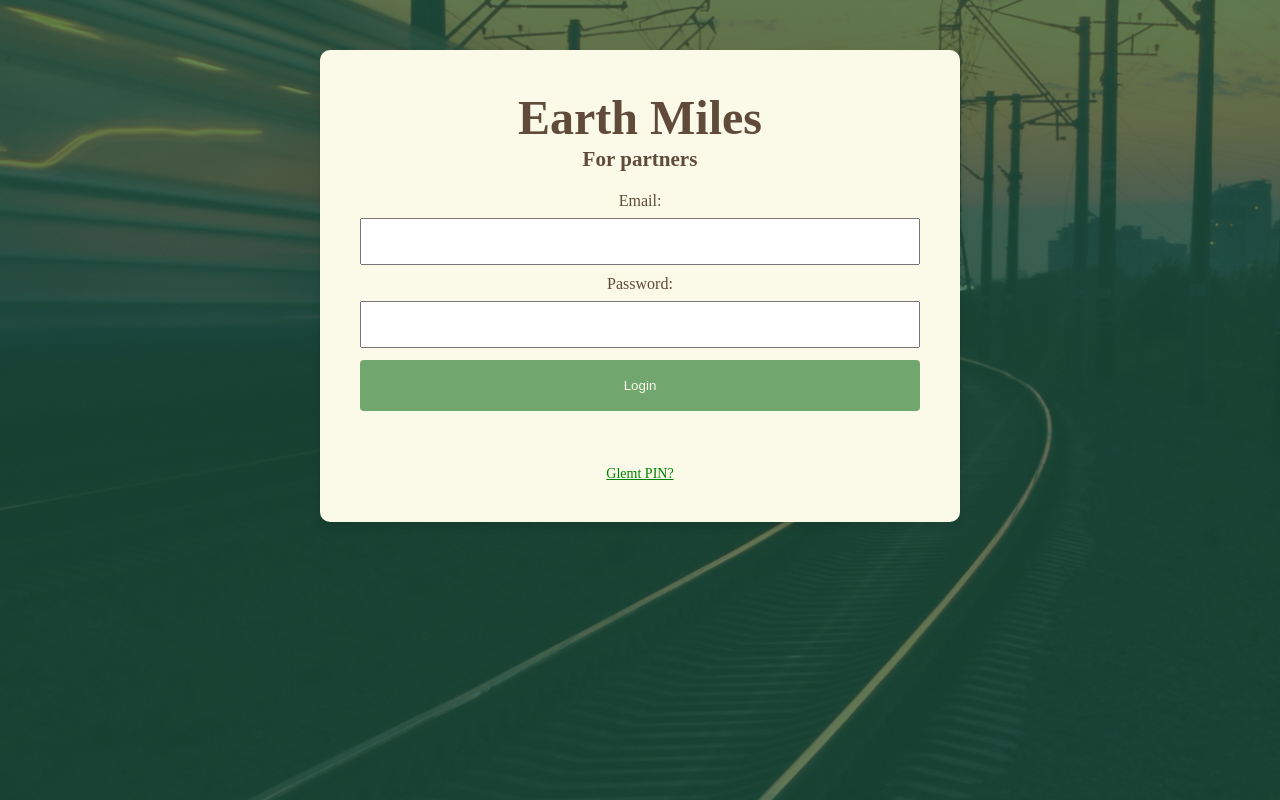
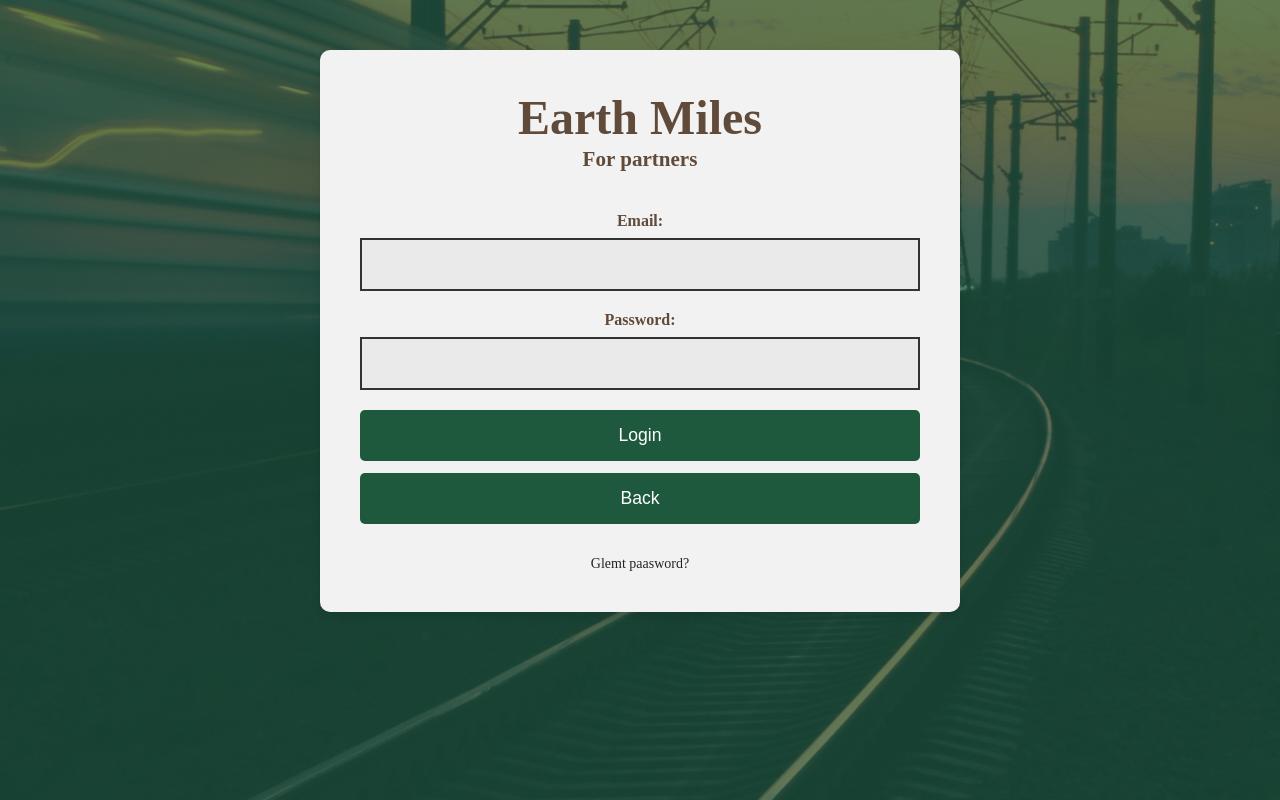
Before and after one commit to luka9938/earthmiles-weebs2, a Next.js app: page /login in a window 1280 px wide. Built offline with nearby package versions, Linux system fonts and the light colour scheme.

Commit message:
done stuff on login

```diff
--- a/src/pages/createaccount/create.module.css
+++ b/src/pages/createaccount/create.module.css
@@ -5,8 +5,6 @@
   width: 100%;
   height: 100%;
   position: 110px 100px;
-  /* margin-top: 50px;
-  margin-bottom: 50px; */
 }
 
 .container::after {
--- a/src/pages/login/LoginPage.module.css
+++ b/src/pages/login/LoginPage.module.css
@@ -10,7 +10,7 @@
   max-height: 600px;
   margin: 50px auto;
   padding: 40px;
-  background-color: #fbfae8;
+  background-color: #f2f2f2;
   box-shadow: 0 4px 8px rgba(0, 0, 0, 0.1);
   text-align: center;
   display: flex;
@@ -32,7 +32,8 @@
 }
 
 .formGroup {
-  margin-bottom: 10px;
+  margin-top: 20px;
+  font-weight: bold;
   color: #604a3a;
 }
 
@@ -46,29 +47,47 @@
 .input {
   width: 100%;
   padding: 14px;
+  outline: none;
+  border: 2px solid #333;
+  background-color: rgba(230, 230, 230, 0.6);
+  font-size: 1.1rem;
   margin-top: 8px;
+  transition: 0.3s;
   box-sizing: border-box;
 }
 
-.buttonGroup {
+.input:hover {
+  background-color: rgba(0, 0, 0, 0.1);
+}
+
+.input:focus {
+  background-color: #fff;
+  border: 2px solid #72bf6f;
+}
+
+.buttonContainer {
   margin-bottom: 30px;
 }
 
-.userButton {
+.button {
   width: 100%;
-  padding: 18px;
-  margin-bottom: 15px;
-  margin-top: 2px;
   border: none;
-  border-radius: 4px;
+  color: white;
+  font-size: 1.1rem;
+  background-color: #1e593d;
+  padding: 15px 32px;
+  display: inline-block;
   cursor: pointer;
-  transition: background-color 0.3s ease;
-  background-color: #71a66f;
-  color: #fbfae8;
+  border-radius: 5px;
+  transition: all 0.3s ease-in-out;
+  margin: -0.5rem;
+  margin-top: 20px;
 }
 
-.userButton:hover {
-  background-color: #1e5944;
+.button:hover {
+  color: white;
+  background-color: #72bf6f;
+  transform: scale(1.05);
 }
 
 .errorMessage {
@@ -76,13 +95,21 @@
   margin-top: 5px;
 }
 
-.forgotPin {
-  color: green;
+.forgetPassword {
+  color: #232323;
   cursor: pointer;
-  text-decoration: underline;
+  text-decoration: none;
   margin-top: 5px;
   display: block;
   font-size: 14px;
+  transition: all 0.3s ease-in-out;
+}
+
+.forgetPassword:hover {
+  letter-spacing: 1px;
+  transform: scale(1.3);
+  text-decoration: none;
+  font-weight: bold;
 }
 
 @media (min-width: 768px) {
--- a/src/pages/login/index.js
+++ b/src/pages/login/index.js
@@ -1,4 +1,3 @@
-// Import necessary dependencies
 import React, { useState, useEffect } from "react";
 import { useRouter } from "next/router";
 import styles from "./LoginPage.module.css"; // Import styling module
@@ -9,27 +8,36 @@ const LoginPage = () => {
   const [errorMessage, setErrorMessage] = useState("");
   const [isUserLoggedIn, setIsUserLoggedIn] = useState(false);
 
-  const handleEmailChange = (e) => {
+  const emailChange = (e) => {
     setEmail(e.target.value);
   };
 
-  const handlePasswordChange = (e) => {
+  const passwordChange = (e) => {
     setPassword(e.target.value);
   };
 
-  // Use the useRouter hook
   const router = useRouter();
 
-  const handleUserLogin = () => {
+  const userLogin = () => {
+    if (email.trim() === "" || password.trim() === "") {
+      setErrorMessage("Email og password skal udfyldes");
+      return;
+    }
+
     console.log("Fortsæt som bruger");
     setIsUserLoggedIn(true);
 
-    // Redirect to the dashboard page
     router.push("/dashboard"); // Replace "/dashboard" with the actual path of your dashboard page
   };
 
-  const handleForgotPin = () => {
-    console.log("Glemt PIN?"); // Implement logic for forgotten PIN here
+  const userCreate = () => {
+    console.log();
+    setIsUserLoggedIn(true);
+    router.push("/login");
+  };
+
+  const forgetPassword = () => {
+    console.log("Glemt Password?");
   };
 
   useEffect(() => {
@@ -55,8 +63,9 @@ const LoginPage = () => {
             <input
               type="email"
               value={email}
-              onChange={handleEmailChange}
+              onChange={emailChange}
               className={styles.input}
+              required
             />
           </div>
 
@@ -65,21 +74,25 @@ const LoginPage = () => {
             <input
               type="password"
               value={password}
-              onChange={handlePasswordChange}
+              onChange={passwordChange}
               className={styles.input}
+              required
             />
           </div>
 
-          <div className={styles.buttonGroup}>
-            <button className={styles.userButton} onClick={handleUserLogin}>
+          <div className={styles.buttonContainer}>
+            <button className={styles.button} onClick={userLogin}>
               Login
+            </button>
+            <button className={styles.button} onClick={userCreate}>
+              Back
             </button>
           </div>
 
           <p className={styles.errorMessage}>{errorMessage}</p>
 
-          <p className={styles.forgotPin} onClick={handleForgotPin}>
-            Glemt PIN?
+          <p className={styles.forgetPassword} onClick={forgetPassword}>
+            Glemt paasword?
           </p>
         </>
       ) : (
```
